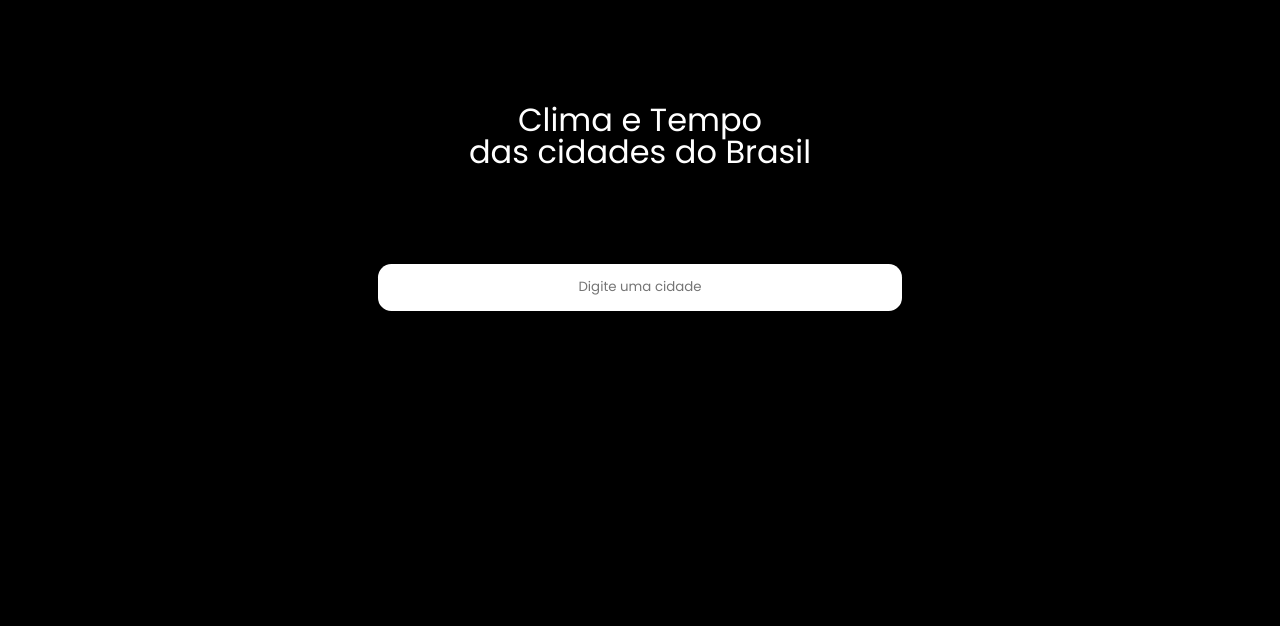
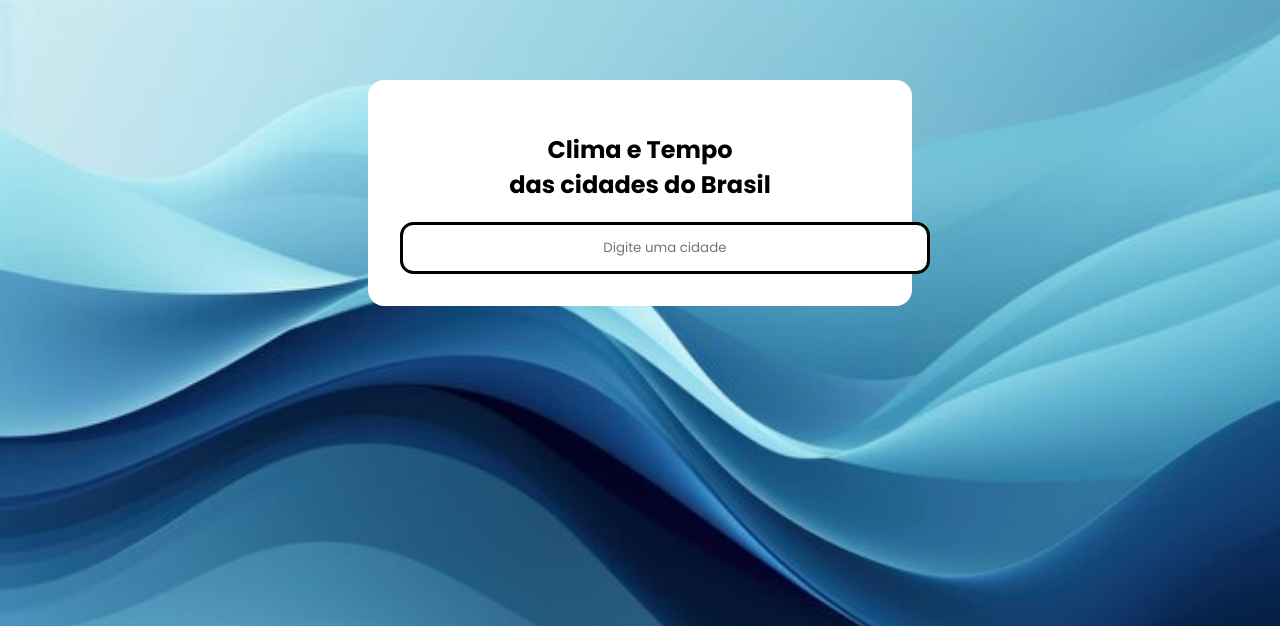
Before and after one commit to menezesalexandre-development/clima_tempo_python_flask, a Flask app: page / in a window 1280 px wide. Shown: the top 626 px of the page. Run offline with Flask 3, Linux system fonts and the light colour scheme.

Commit message:
Update index.html

```diff
--- a/templates/index.html
+++ b/templates/index.html
@@ -3,46 +3,11 @@
 <head>
     <meta charset="UTF-8">
     <title>Clima e Tempo</title>
-    <style>
-        @import url('https://fonts.googleapis.com/css2?family=Poppins:ital,wght@0,100;0,200;0,300;0,400;0,500;0,600;0,700;0,800;0,900;1,100;1,200;1,300;1,400;1,500;1,600;1,700;1,800;1,900&display=swap');
-
-        * {
-            font-family: 'Poppins', sans-serif;
-        }
-        body {
-            background-color: black;
-        }
-        p {
-            color: white;
-            font-size: 2em;
-            text-align: center;
-            line-height: 1em;
-            margin: 3em;
-        }
-        form {
-            margin: 0 auto;
-        }
-        input {
-            margin: 0 auto;
-            padding: 1em 10em;
-            border-radius: 1em;
-            border: none;
-        }
-        input::placeholder {
-            text-align: center;
-        }
-        #principal {
-            display: flex;
-            flex-direction: column;
-            margin: 0 auto;
-            justify-content: center;
-            align-items: center;
-        }
-    </style>
+    <link rel="stylesheet" href="static/style.css">
 </head>
 <body>
     <section id="principal">
-        <p>Clima e Tempo<br>das cidades do Brasil</p>
+        <h1>Clima e Tempo<br>das cidades do Brasil</h1>
         <form method="POST">
             <input id="input_cidade" name="input_cidade" placeholder="Digite uma cidade">
         </form>
```
